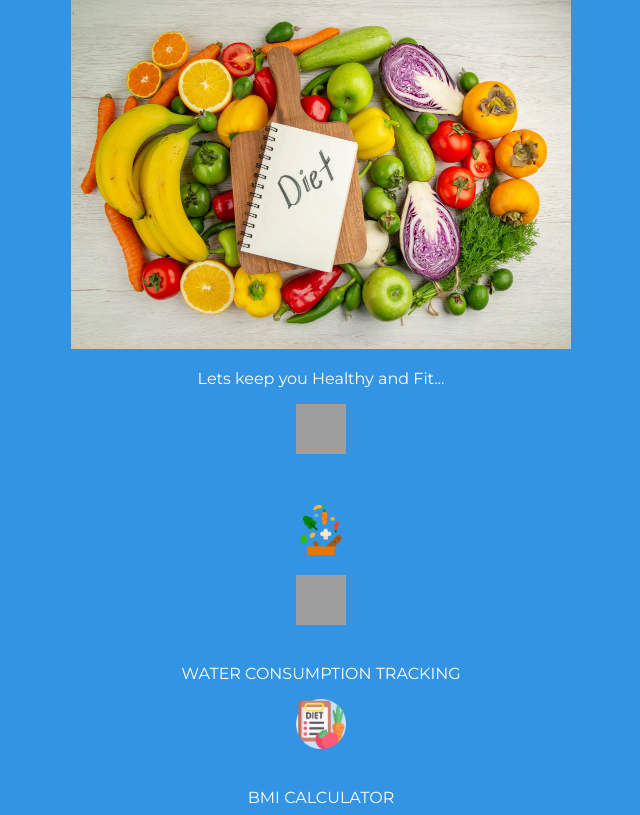
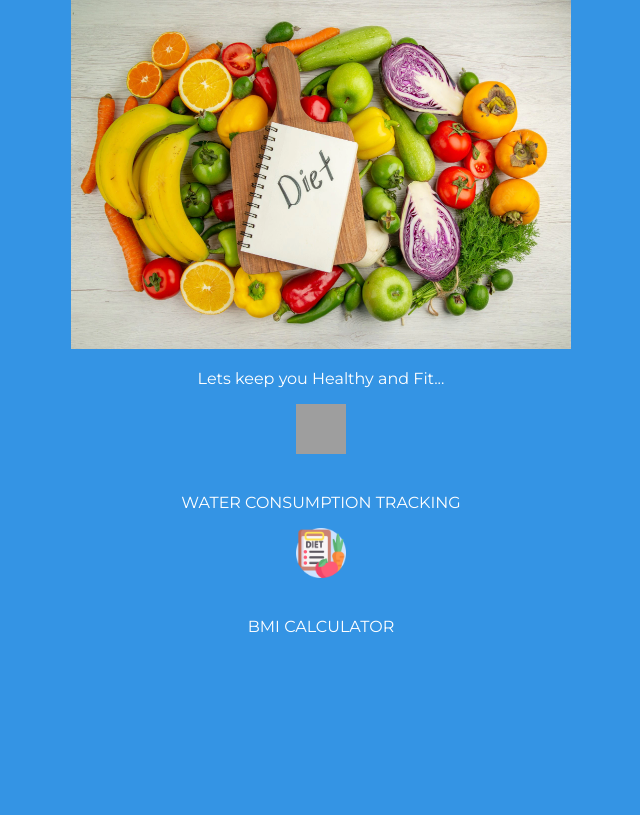
Before and after one commit to smartinternz02/SBSPS-Challenge-9443-Develop-and-Deploy-an-Application-for-Nutrition-Assistant, a Flask app: page / in a window 1280 px wide. Shown: the part 71-886 px from the top of the page, without its empty margins (319-959 px from the left). After the commit the page ends 704 px from the top, so only its background shows below. Run offline with Flask 2, Linux system fonts and the light colour scheme; grey boxes are pictures that could not be loaded.

Commit message:
Update home.html

```diff
--- a/BLS-Diet-Calculator-main/templates/home.html
+++ b/BLS-Diet-Calculator-main/templates/home.html
@@ -9,10 +9,7 @@
 <center><h4>MyNUTRITION ASSISTENT</h4></center>
 <center>    <img src="{{url_for('static',filename='bg.jpg')}}" width="500" height="350"></center>
        <p>Lets keep you Healthy and Fit...</p>
-      <img src="{{url_for('static',filename='meal.png')}}" width="50" height="50"><br>
-       <p> </p>
-    <a href="/f00d_recog_inception">  <img src="{{url_for('static',filename='ingredients.png')}}" width="50" height="50"><br>
-        <p></p>
+
 <a href="/index" ><img src="{{url_for('static',filename='drink-water.png')}}" width="50" height="50"></a><br>
         <P>WATER CONSUMPTION TRACKING</P>
 <a href="/base">  <img src="{{url_for('static',filename='diet.png')}}" width="50" height="50"></a><br>
```
